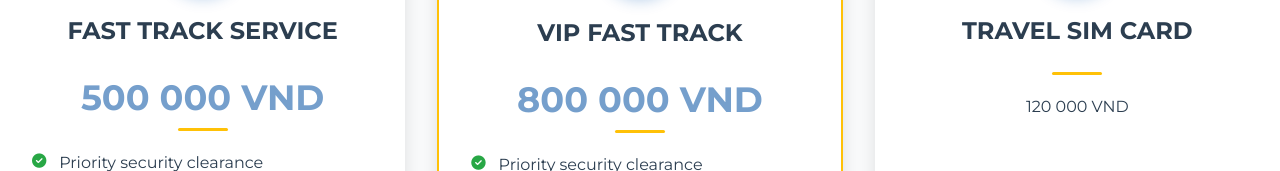
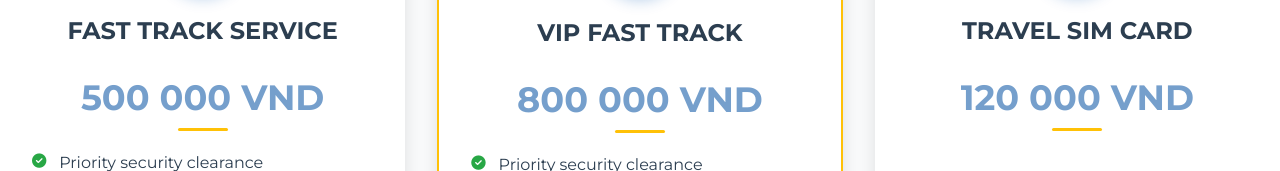
Before and after one commit to dongdong22222/refined, a plain HTML site: page index.html in a window 1280 px wide. Shown: the part 2158-2329 px from the top of the page. Drawn offline with Linux system fonts and the light colour scheme.

Commit message:
Reset and reupload new projesct

```diff
--- a/index.html
+++ b/index.html
@@ -163,7 +163,7 @@
         <i class="fas fa-sim-card"></i>
       </div>
       <h3>TRAVEL SIM CARD</h3>
-      <div class="price-tag"></div>120 000 VND</div>
+      <div class="price-tag">120 000 VND</div>
 
       <img src="images/simsaukhichinh.png" alt="Vietnammobile SIM" class="sim-thumbnail">
       <a href="#footer" class="service-btn">120,000 in July – 140,000 otherwise  <i class="fas fa-arrow-right"></i></a>
```
